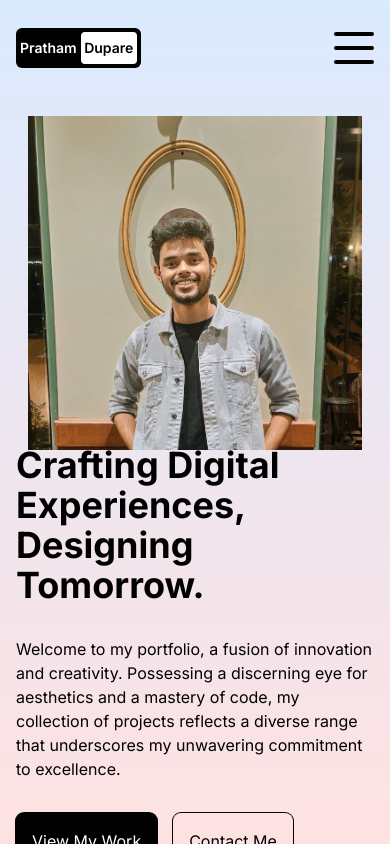
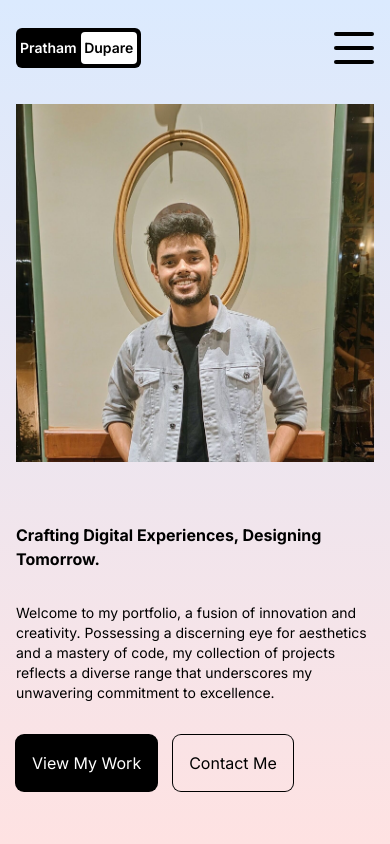
Before and after one commit to prathamdupare/NextJS-portfolio, a Next.js app: page / in a window 390 px wide. Built offline with nearby package versions, Linux system fonts and the light colour scheme.

Commit message:
fixed text size

```diff
--- a/src/app/page.jsx
+++ b/src/app/page.jsx
@@ -14,17 +14,17 @@ const Homepage = () => {
     >
       <div className="h-full flex flex-col lg:flex-row px-4 sm:px-8 md:px-12 lg:px-20 xl:px-48">
         {/* IMAGE CONTAINER */}
-        <div className="h-1/2 lg:h-full lg:w-1/2 m-3 relative">
+        <div className="h-1/2 lg:h-full lg:w-1/2 relative">
           <Image src="/hero.png" alt="" fill className="object-contain" />
         </div>
         {/* TEXT CONTAINER */}
         <div className="h-1/2 lg:h-full lg:w-1/2 flex flex-col gap-8 items-center justify-center">
           {/* TITLE */}
-          <h1 className="text-4xl md:text-6xl font-bold">
+          <h1 className="text-md md:text-6xl font-bold">
             Crafting Digital Experiences, Designing Tomorrow.
           </h1>
           {/* DESC */}
-          <p className="md:text-xl">
+          <p className="text-sm md:text-xl">
             Welcome to my portfolio, a fusion of innovation and creativity.
             Possessing a discerning eye for aesthetics and a mastery of code, my
             collection of projects reflects a diverse range that underscores my
```
